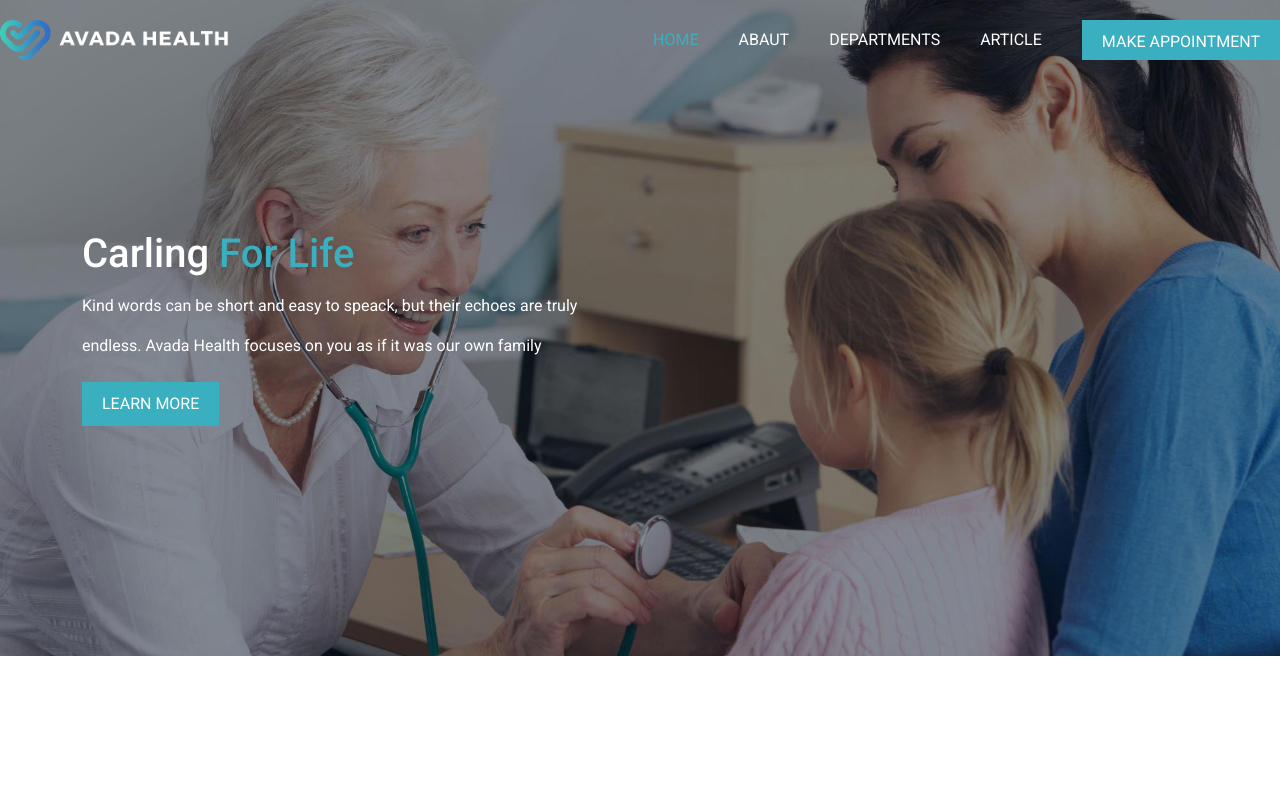
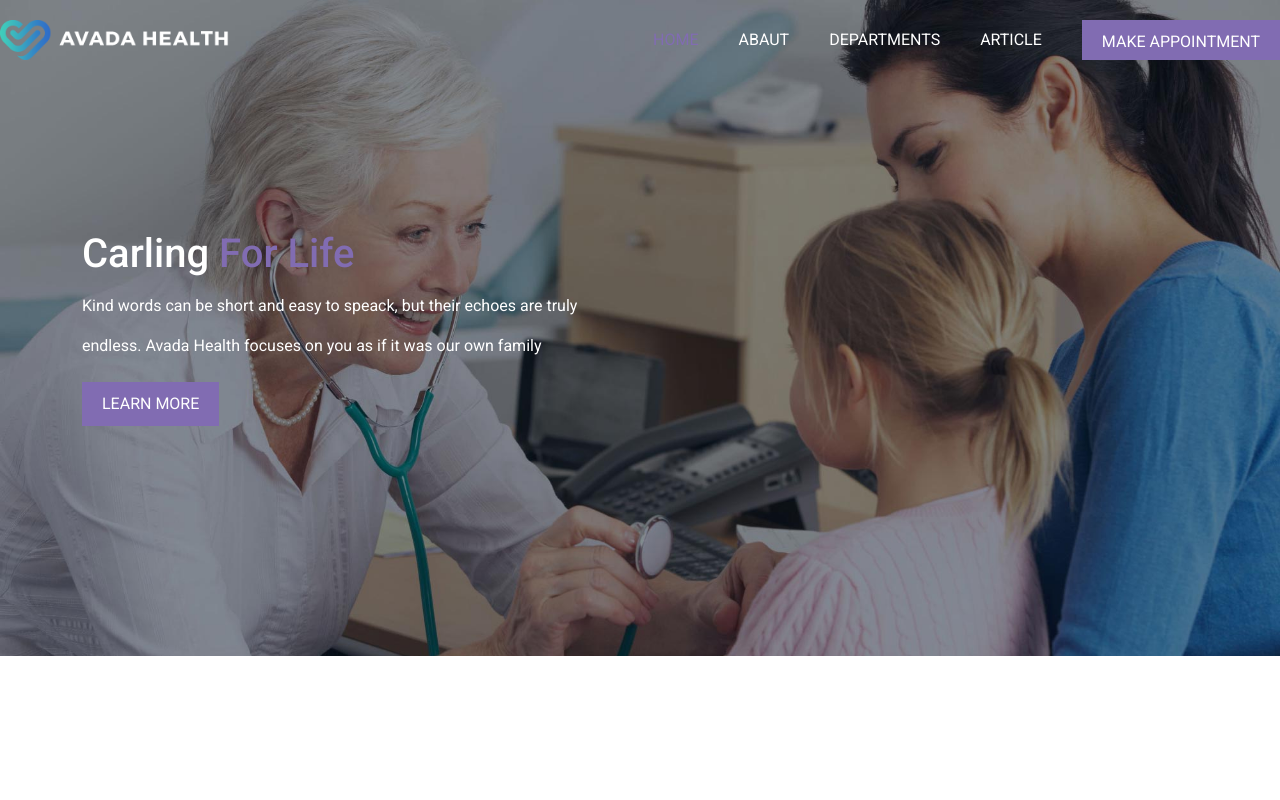
Before and after one commit to LuongoAndrea/proj-html-vuejs, a Vue app: page / in a window 1280 px wide. Shown: the top 800 px of the page. Built offline with nearby package versions, Linux system fonts and the light colour scheme.

Commit message:
Change Request: #39AFBB to #816cb2

```diff
--- a/src/App.vue
+++ b/src/App.vue
@@ -4,13 +4,13 @@
         <div v-if="store.index === 0">
             <HeroHome/>
         </div>
-        <div v-if="store.index === 1">
+        <div v-else-if="store.index === 1">
             <HeroAbout/>
         </div>
-        <div v-if="store.index === 2">
+        <div v-else-if="store.index === 2">
             <HeroHome/>
         </div>
-        <div v-if="store.index === 3">
+        <div v-else-if="store.index === 3">
             <HeroHome/>
         </div>
     </header>
--- a/src/assets/styles/partials/variables.scss
+++ b/src/assets/styles/partials/variables.scss
@@ -1,6 +1,6 @@
 $white: #FFFFFF;
 $river-bed: #737373;
-$blue-light: #3AAFBF;
+$blue-light: #816cb2;
 $blue: #3597C3;
 $copy:#F5F5F5;
 $blue-strong: #327EC7;
@@ -13,6 +13,7 @@ $facebook: #3C5998;
 $twitter: #54ACEE;
 $youtube: #CD201F;
 $insta: #3F729B;
+$instdd: #3bafbf
 /*
 nav bar: transparent
 
@@ -28,3 +29,5 @@ section 3: $white
 
 carosel: $linear
 */
+// #816cb2
+// #39AFBB
```
